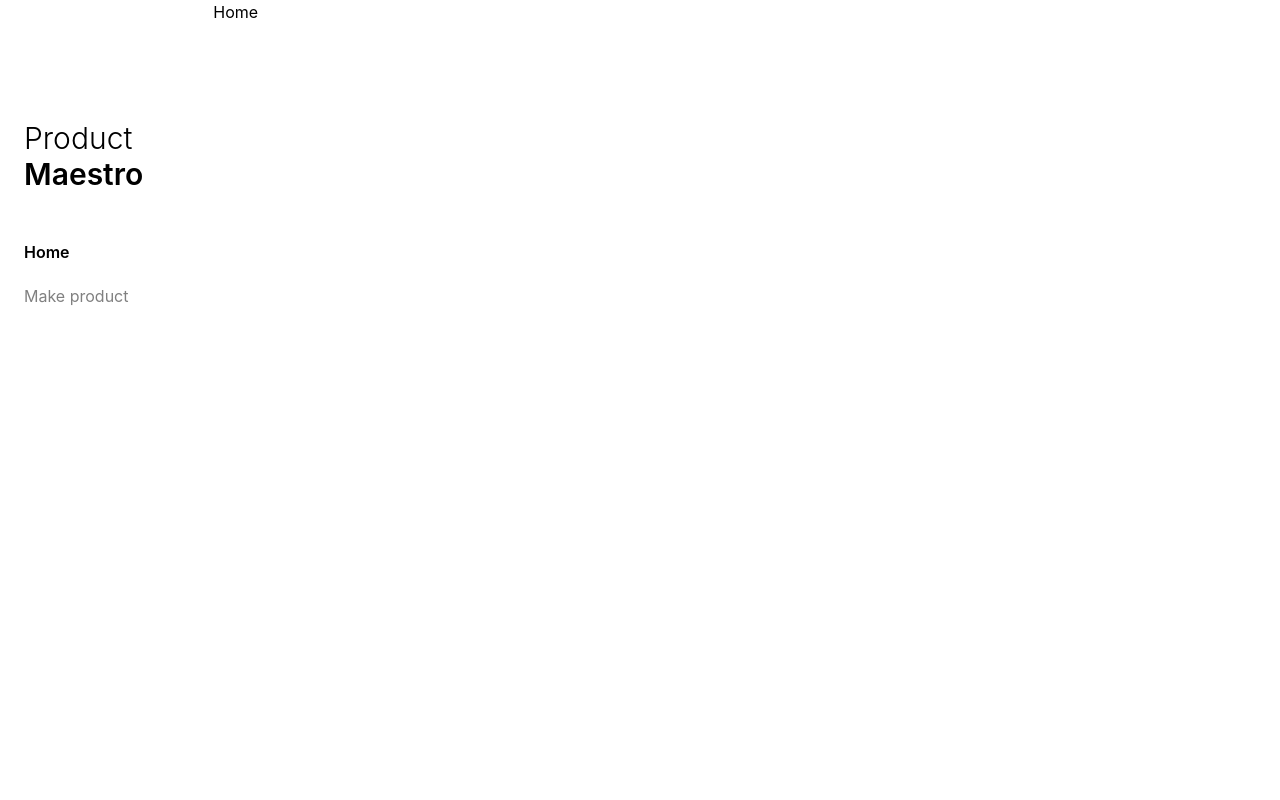
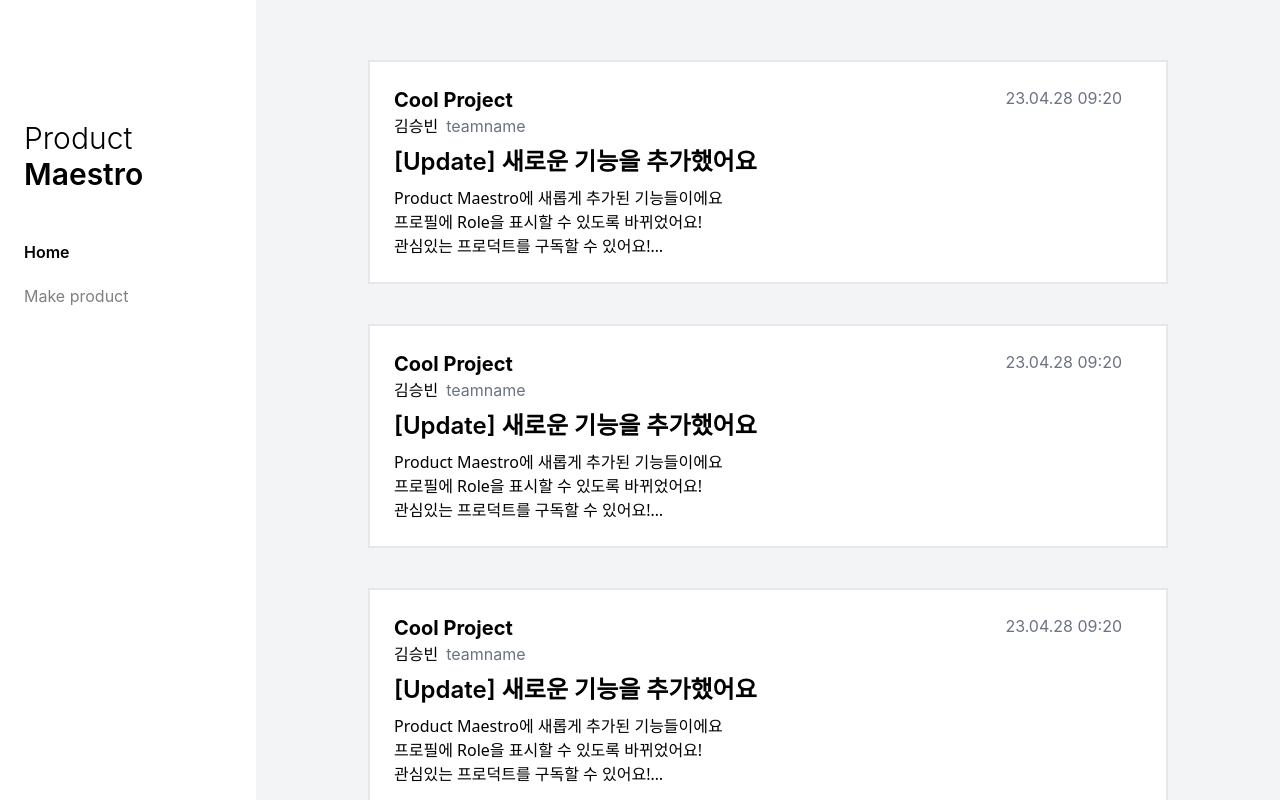
Before and after one commit to dongree/ProductMaestro, a React (Create React App) app: page / in a window 1280 px wide. Shown: the top 800 px of the page. Built offline with nearby package versions, Linux system fonts and the light colour scheme.

Commit message:
create home page

```diff
--- a/package.json
+++ b/package.json
@@ -37,6 +37,7 @@
     ]
   },
   "devDependencies": {
+    "@tailwindcss/line-clamp": "^0.4.4",
     "tailwindcss": "^3.3.2"
   }
 }
--- /dev/null
+++ b/src/components/Card.jsx
@@ -0,0 +1,20 @@
+import React from 'react';
+
+export default function Card({ info }) {
+  const { projectname, username, teamname, date, title, description } = info;
+  return (
+    <li className="flex flex-col bg-white p-6 cursor-pointer my-5 border-2 ">
+      <div className="flex justify-between">
+        <p className="text-xl font-bold">{projectname}</p>
+        <p className="mr-5 text-gray-500">{date}</p>
+      </div>
+      <div className="flex">
+        <p>{username}</p>
+        <p className="ml-2 text-gray-500">{teamname}</p>
+      </div>
+      {/* <div>{date}</div> */}
+      <p className="text-2xl font my-2 font-semibold">{title}</p>
+      <pre className="line-clamp-3 font-sans">{description}</pre>
+    </li>
+  );
+}
--- a/src/components/Nav.jsx
+++ b/src/components/Nav.jsx
@@ -3,7 +3,7 @@ import { NavLink } from 'react-router-dom';
 
 export default function Nav() {
   return (
-    <nav className=" basis-1/6 p-6">
+    <nav className=" basis-1/5 p-6">
       <div className="mt-24">
         <p className="text-3xl font-light">Product</p>
         <p className="text-3xl font-semibold">Maestro</p>
--- a/src/index.css
+++ b/src/index.css
@@ -18,7 +18,7 @@ code {
 
 #root {
   width: 100%;
-  height: 100vh;
+  height: 100%;
 }
 
 * {
--- a/src/pages/Home.jsx
+++ b/src/pages/Home.jsx
@@ -1,5 +1,84 @@
 import React from 'react';
+import Card from '../components/Card';
 
 export default function Home() {
-  return <div>Home</div>;
+  const data = [
+    {
+      projectname: 'Cool Project',
+      username: '김승빈',
+      teamname: 'teamname',
+      date: '23.04.28 09:20',
+      title: '[Update] 새로운 기능을 추가했어요',
+      description:
+        'Product Maestro에 새롭게 추가된 기능들이에요\n프로필에 Role을 표시할 수 있도록 바뀌었어요!\n관심있는 프로덕트를 구독할 수 있어요!\n 하하',
+    },
+    {
+      projectname: 'Cool Project',
+      username: '김승빈',
+      teamname: 'teamname',
+      date: '23.04.28 09:20',
+      title: '[Update] 새로운 기능을 추가했어요',
+      description:
+        'Product Maestro에 새롭게 추가된 기능들이에요\n프로필에 Role을 표시할 수 있도록 바뀌었어요!\n관심있는 프로덕트를 구독할 수 있어요!\n 하하',
+    },
+    {
+      projectname: 'Cool Project',
+      username: '김승빈',
+      teamname: 'teamname',
+      date: '23.04.28 09:20',
+      title: '[Update] 새로운 기능을 추가했어요',
+      description:
+        'Product Maestro에 새롭게 추가된 기능들이에요\n프로필에 Role을 표시할 수 있도록 바뀌었어요!\n관심있는 프로덕트를 구독할 수 있어요!\n 하하',
+    },
+    {
+      projectname: 'Cool Project',
+      username: '김승빈',
+      teamname: 'teamname',
+      date: '23.04.28 09:20',
+      title: '[Update] 새로운 기능을 추가했어요',
+      description:
+        'Product Maestro에 새롭게 추가된 기능들이에요\n프로필에 Role을 표시할 수 있도록 바뀌었어요!\n관심있는 프로덕트를 구독할 수 있어요!\n 하하',
+    },
+    {
+      projectname: 'Cool Project',
+      username: '김승빈',
+      teamname: 'teamname',
+      date: '23.04.28 09:20',
+      title: '[Update] 새로운 기능을 추가했어요',
+      description:
+        'Product Maestro에 새롭게 추가된 기능들이에요\n프로필에 Role을 표시할 수 있도록 바뀌었어요!\n관심있는 프로덕트를 구독할 수 있어요!\n 하하',
+    },
+  ];
+
+  return (
+    <section className="basis-4/5 bg-gray-100 px-28 py-10">
+      {/* 구독까지 구현 가능할까..? */}
+      {/* <p className="text-2xl font-bold ">내가 구독하는 프로덕트</p>
+      <ul className="flex my-7">
+        <li className="flex flex-col items-center mr-5">
+          <div className="flex rounded-full p-5 border-2 border-green-400 bg-white font-bold cursor-pointer">
+            PM
+          </div>
+          <p className="text-xs font-bold my-2">Product Maestro</p>
+        </li>
+        <li className="flex flex-col items-center mr-5">
+          <div className="flex rounded-full p-5 border-2 border-green-400 bg-white font-bold cursor-pointer">
+            PM
+          </div>
+          <p className="text-xs font-bold my-2">Product Maestro</p>
+        </li>
+        <li className="flex flex-col items-center mr-5">
+          <div className="flex rounded-full p-5 border-2 border-green-400 bg-white font-bold cursor-pointer">
+            PM
+          </div>
+          <p className="text-xs font-bold my-2">Product Maestro</p>
+        </li>
+      </ul> */}
+      <ul className="flex flex-col">
+        {data.map(item => (
+          <Card info={item} />
+        ))}
+      </ul>
+    </section>
+  );
 }
--- a/tailwind.config.js
+++ b/tailwind.config.js
@@ -4,5 +4,5 @@ module.exports = {
   theme: {
     extend: {},
   },
-  plugins: [],
-}
+  plugins: [require('@tailwindcss/line-clamp')],
+};
```
Also changed, not shown: 1 other file (tests, documents, lock files or other folders).
